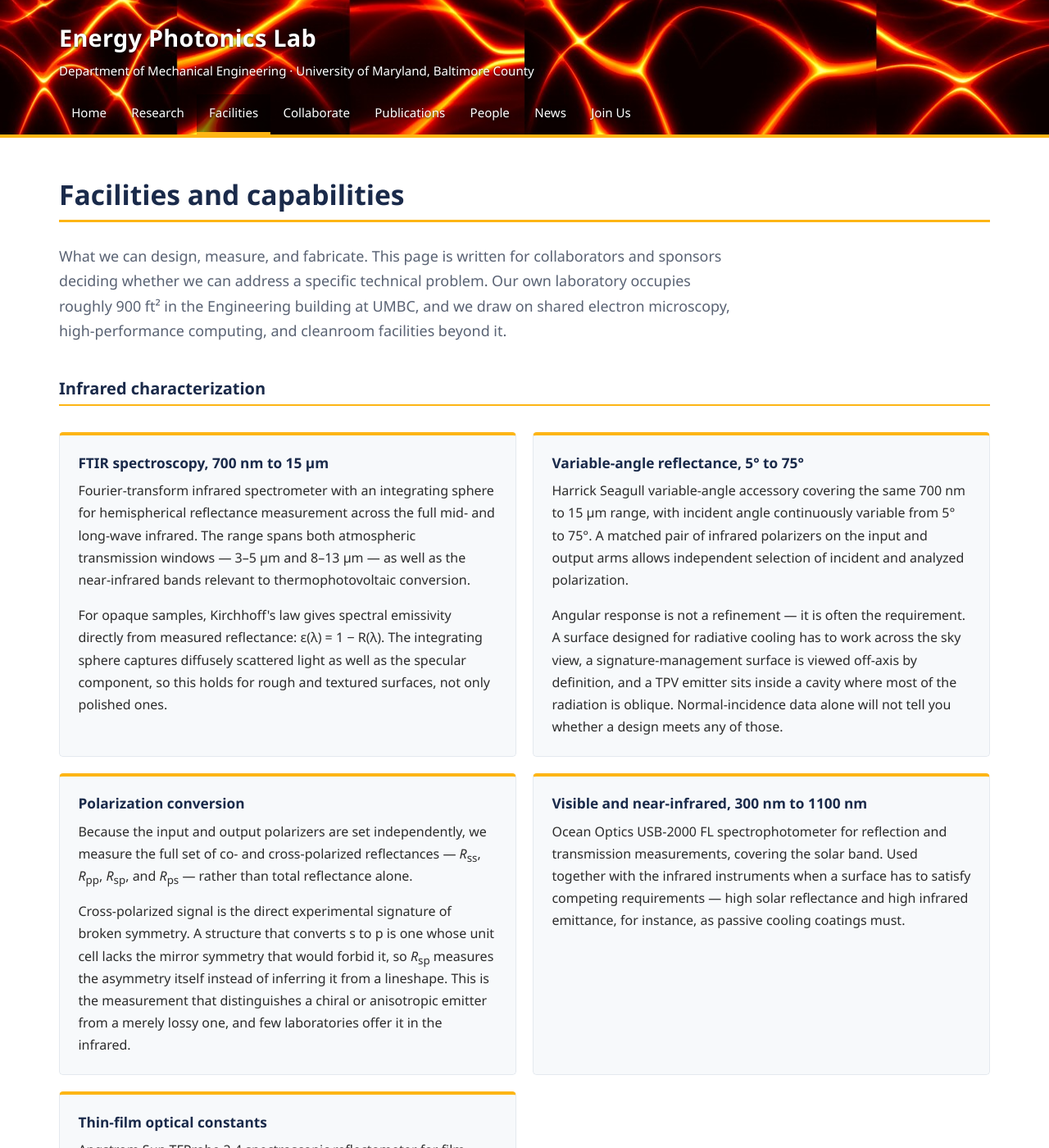
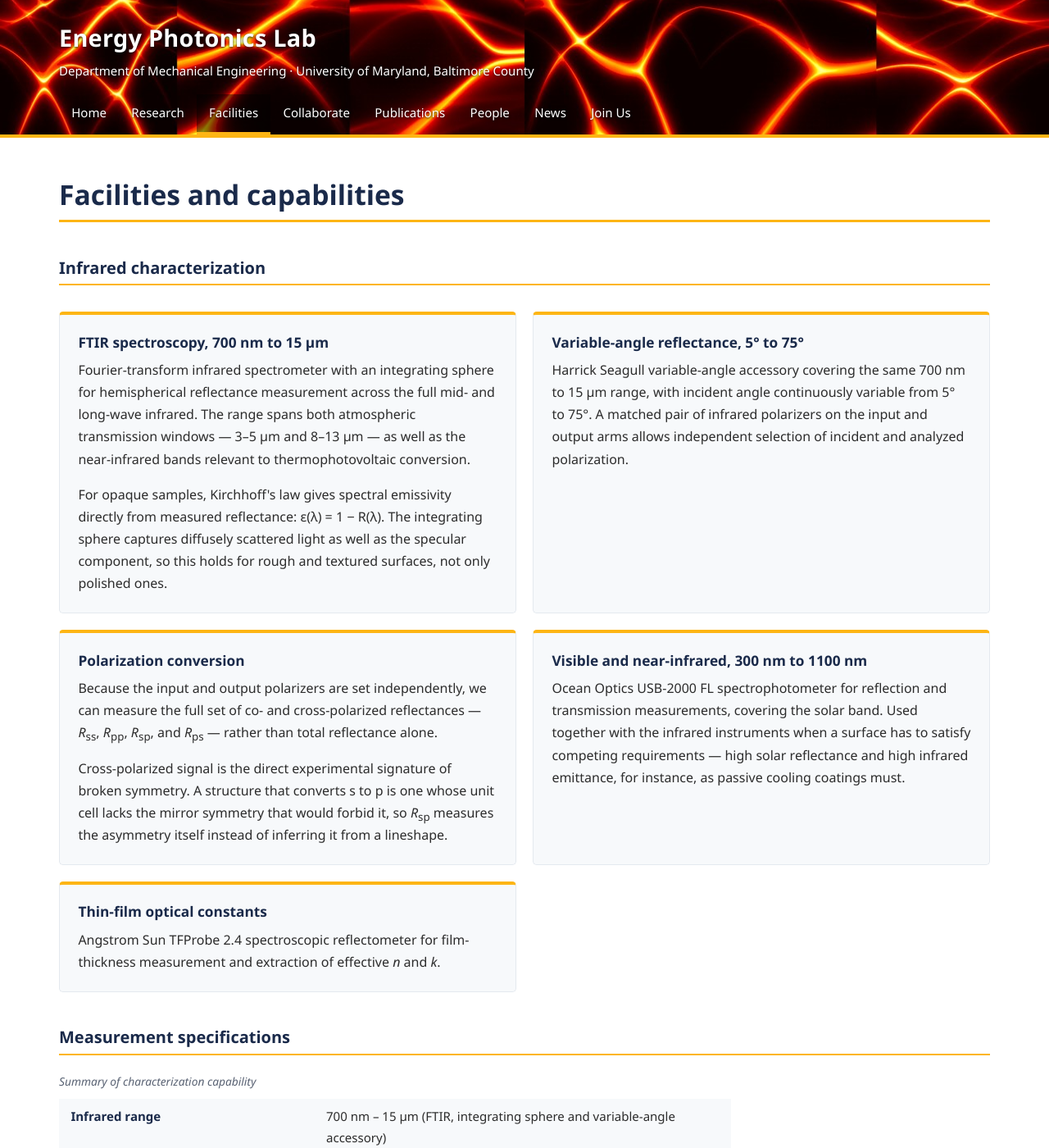
Before and after one commit to alokghanekar/Energy-Photonics-Lab, a Jekyll site: the page built from facilities.html, in a window 1280 px wide and 1400 px high. Shown: the whole window at 82% size. Built offline with Jekyll 4.4.1, drawn with Linux system fonts in a browser that asks for light colours; some of the changed text lies outside the part shown.

Commit message:
Update facilities.html

```diff
--- a/facilities.html
+++ b/facilities.html
@@ -5,8 +5,6 @@
 description: Instruments and computational resources in the Energy Photonics Lab at UMBC, including FTIR reflectance from 700 nm to 15 micron, variable-angle measurement from 5 to 75 degrees, electron microscopy, cleanroom access, and COMSOL Multiphysics simulation with the Heat Transfer and CFD modules for conjugate heat transfer, electronics cooling, battery thermal, and HVAC system modeling.
 ---
 <h1>Facilities and capabilities</h1>
-
-<p class="page-lead">What we can design, measure, and fabricate. This page is written for collaborators and sponsors deciding whether we can address a specific technical problem. Our own laboratory occupies roughly 900&nbsp;ft&sup2; in the Engineering building at UMBC, and we draw on shared electron microscopy, high-performance computing, and cleanroom facilities beyond it.</p>
 
 <h2 class="section-label">Infrared characterization</h2>
 
@@ -20,14 +18,12 @@
   <section class="project">
     <h2>Variable-angle reflectance, 5&deg; to 75&deg;</h2>
     <p>Harrick Seagull variable-angle accessory covering the same 700&nbsp;nm to 15&nbsp;&micro;m range, with incident angle continuously variable from 5&deg; to 75&deg;. A matched pair of infrared polarizers on the input and output arms allows independent selection of incident and analyzed polarization.</p>
-    <p>Angular response is not a refinement — it is often the requirement. A surface designed for radiative cooling has to work across the sky view, a signature-management surface is viewed off-axis by definition, and a TPV emitter sits inside a cavity where most of the radiation is oblique. Normal-incidence data alone will not tell you whether a design meets any of those.</p>
-  </section>
+    </section>
 
   <section class="project">
     <h2>Polarization conversion</h2>
-    <p>Because the input and output polarizers are set independently, we measure the full set of co- and cross-polarized reflectances — <em>R</em><sub>ss</sub>, <em>R</em><sub>pp</sub>, <em>R</em><sub>sp</sub>, and <em>R</em><sub>ps</sub> — rather than total reflectance alone.</p>
-    <p>Cross-polarized signal is the direct experimental signature of broken symmetry. A structure that converts s to p is one whose unit cell lacks the mirror symmetry that would forbid it, so <em>R</em><sub>sp</sub> measures the asymmetry itself instead of inferring it from a lineshape. This is the measurement that distinguishes a chiral or anisotropic emitter from a merely lossy one, and few laboratories offer it in the infrared.</p>
-  </section>
+    <p>Because the input and output polarizers are set independently, we can measure the full set of co- and cross-polarized reflectances — <em>R</em><sub>ss</sub>, <em>R</em><sub>pp</sub>, <em>R</em><sub>sp</sub>, and <em>R</em><sub>ps</sub> — rather than total reflectance alone.</p>
+    <p>Cross-polarized signal is the direct experimental signature of broken symmetry. A structure that converts s to p is one whose unit cell lacks the mirror symmetry that would forbid it, so <em>R</em><sub>sp</sub> measures the asymmetry itself instead of inferring it from a lineshape.</section>
 
   <section class="project">
     <h2>Visible and near-infrared, 300&nbsp;nm to 1100&nbsp;nm</h2>
@@ -37,8 +33,7 @@
   <section class="project">
     <h2>Thin-film optical constants</h2>
     <p>Angstrom Sun TFProbe 2.4 spectroscopic reflectometer for film-thickness measurement and extraction of effective <em>n</em> and <em>k</em>.</p>
-    <p>This is what makes a design predictive rather than fitted after the fact: with measured optical constants for your actual deposited film, simulation results correspond to the material you can manufacture, not to a handbook value.</p>
-  </section>
+    </section>
 </div>
 
 <h2 class="section-label">Measurement specifications</h2>
@@ -51,7 +46,6 @@
     <tr><th scope="row">Incident angle</th><td>5&deg; &ndash; 75&deg; variable; near-normal hemispherical via integrating sphere</td></tr>
     <tr><th scope="row">Quantities measured</th><td>Reflectance, transmittance, absorptance; spectral emissivity for opaque samples via Kirchhoff's law; film thickness and effective <em>n</em>, <em>k</em></td></tr>
     <tr><th scope="row">Polarization</th><td>Independent input and output polarizers: co-polarized (<em>R</em><sub>ss</sub>, <em>R</em><sub>pp</sub>) and cross-polarized (<em>R</em><sub>sp</sub>, <em>R</em><sub>ps</sub>) reflectance</td></tr>
-    <tr><th scope="row">Sample temperature</th><td>[TODO: currently room temperature. If you have or add a heated stage, state the range here — it is the capability companies ask about most]</td></tr>
     <tr><th scope="row">Sample size</th><td>Variable-angle stage: 1.5&nbsp;&times;&nbsp;1.5&nbsp;cm to 3&nbsp;&times;&nbsp;3&nbsp;cm. Integrating sphere: 1.5&nbsp;&times;&nbsp;1.5&nbsp;cm minimum<!-- TODO: state an upper limit for the sphere if one applies --></td></tr>
     <tr><th scope="row">Typical turnaround</th><td>1&ndash;2 business days once the sample is in hand</td></tr>
   </tbody>
```
